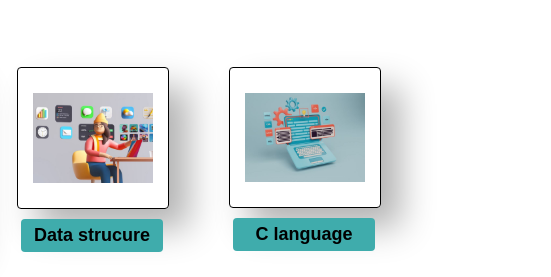
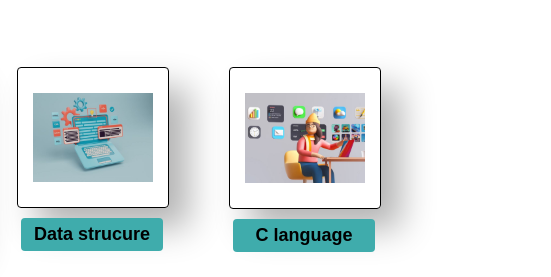
Before and after one commit to kooliabhi/portfolio, a plain HTML site: page index.html in a window 1280 px wide. Shown: the part 958-1235 px from the top of the page, 729-1280 px from the left. Drawn offline with Linux system fonts and the light colour scheme; files whose address does not match are found by name.

Commit message:
Update index.html

```diff
--- a/index.html
+++ b/index.html
@@ -50,11 +50,11 @@
         <h6>Python </h6>
     </div>
     <div id="fe-box">
-        <img src="C:\Users\HP\OneDrive\Desktop\internship\portfolio\crafting fun.jpg" alt="free shipping" >
+        <img src="Web Development Concept 3D Illustration.jpg" alt="free shipping" >
         <h6>Data strucure</h6>
     </div>
     <div id="fe-box">
-        <img src="C:\Users\HP\OneDrive\Desktop\internship\portfolio\Web Development Concept 3D Illustration.jpg" alt="free shipping" >
+        <img src="crafting fun.jpg" alt="free shipping" >
         <h6>C language</h6>
     </div>
   </section>
```
